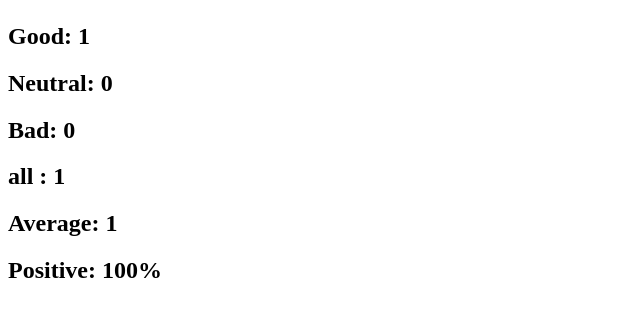
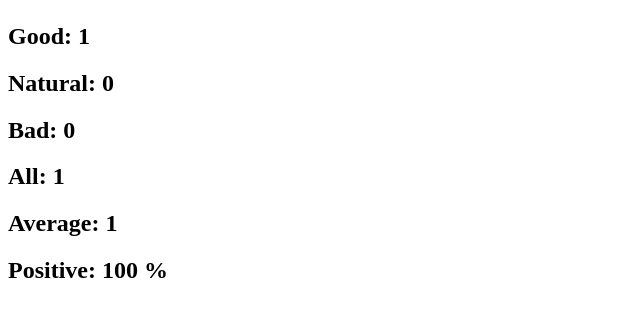
Before and after one commit to AmirAkhoundi85/Part-1, a React (Create React App) app: page / in a window 1280 px wide. Both pictures are taken after a click on the button "Good". Shown: the part 338-654 px from the top of the page, without its empty margins (0-640 px from the left). Built offline with nearby package versions, Linux system fonts and the light colour scheme.

Commit message:
Completed 1-10

```diff
--- /dev/null
+++ b/src/components/StatisticLine.jsx
@@ -0,0 +1,19 @@
+import React from 'react'
+
+const StatisticLine = ({text, value}) => {
+  return (
+    <>
+      {text == "Positive" ? (
+        <h2>
+          {text}: {value} %
+        </h2>
+      ) : (
+        <h2>
+          {text}: {value}
+        </h2>
+      )}
+    </>
+  );
+}
+
+export default StatisticLine
--- a/src/components/Statistics.jsx
+++ b/src/components/Statistics.jsx
@@ -1,4 +1,4 @@
-import { useState } from "react";
+import StatisticLine from "./StatisticLine";
 
 //Note: I already created another component for feedback
 // and wrote codes here to show more clear
@@ -16,13 +16,12 @@
 
       {totalFeedback ? (
         <div>
-          <h2>Good: {good}</h2>
-          <h2>Neutral: {natural}</h2>
-          <h2>Bad: {bad}</h2>
-          <h2>all : {totalFeedback}</h2>
-
-          <h2>Average: {average}</h2>
-          <h2>Positive: {positivePercentage}%</h2>
+          <StatisticLine text="Good" value={good} />
+          <StatisticLine text="Natural" value={natural} />
+          <StatisticLine text="Bad" value={bad} />
+          <StatisticLine text="All" value={totalFeedback} />
+          <StatisticLine text="Average" value={average} />
+          <StatisticLine text="Positive" value={positivePercentage} />
         </div>
       ) : (
         <p>Not feedback given</p>
```
